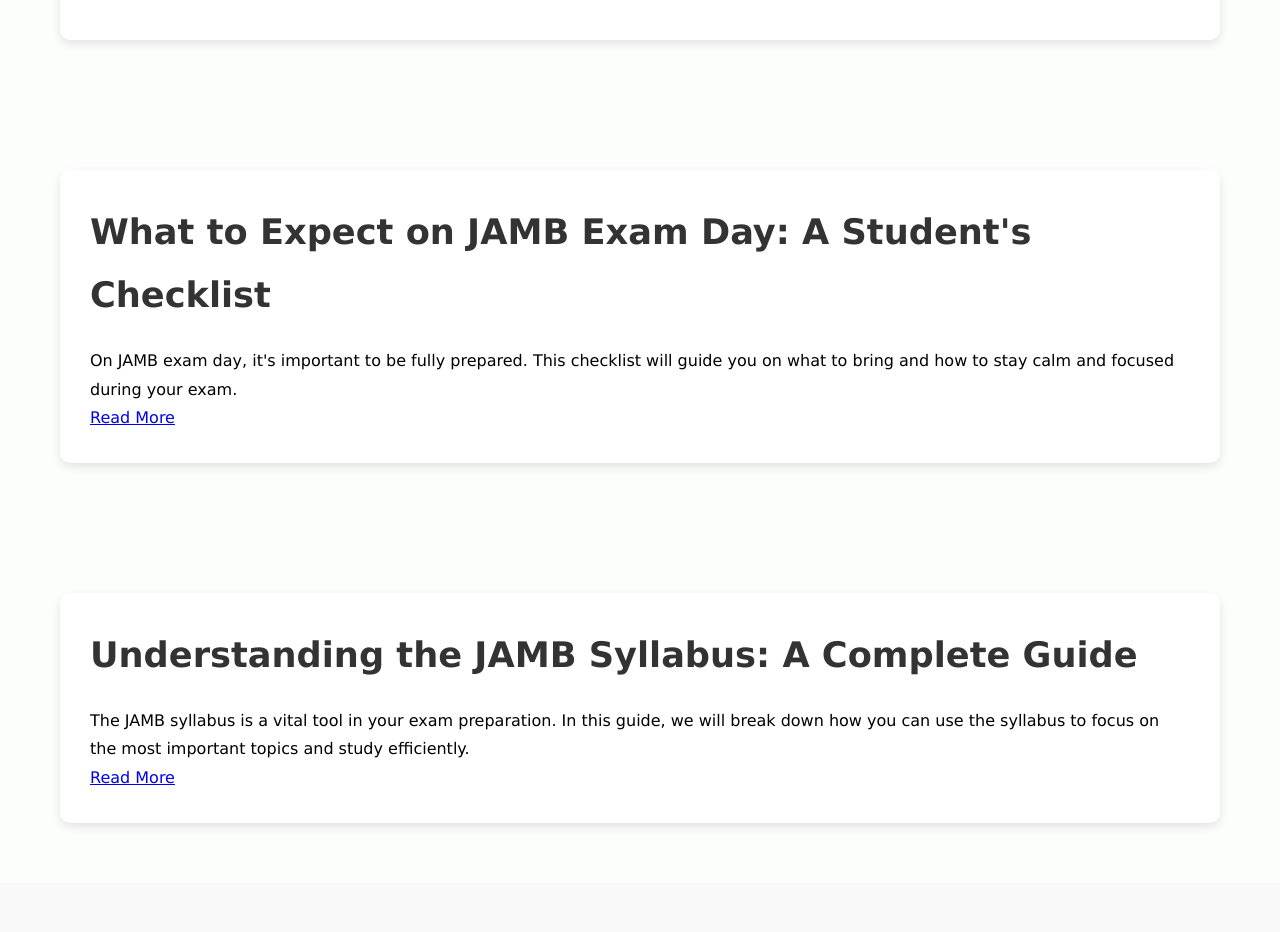
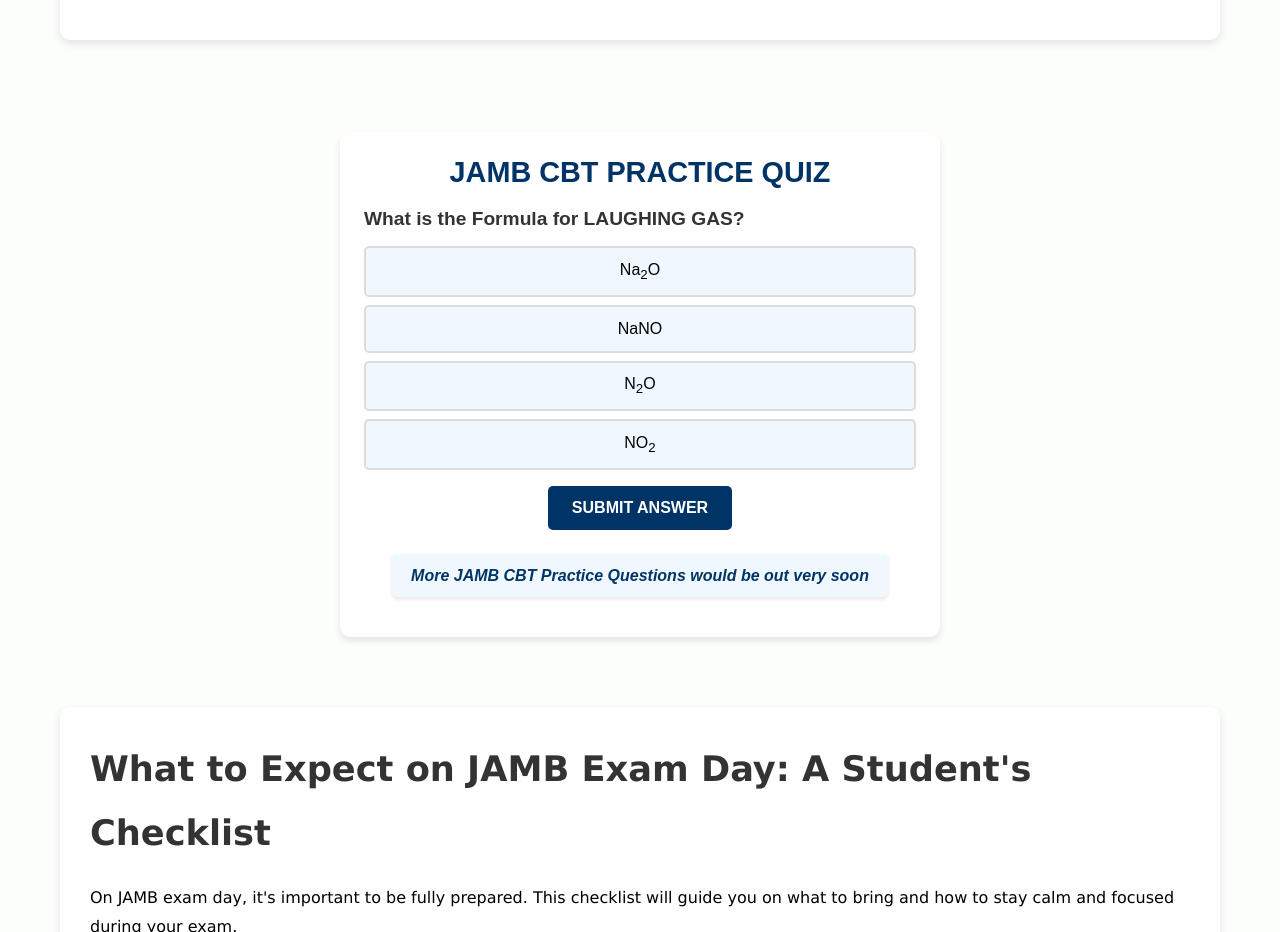
Before and after one commit to divine-dhacker/prepare4jamb, a plain HTML site: page index.html in a window 1280 px wide. Shown: the part 3580-4512 px from the top of the page. Drawn offline with Linux system fonts and the light colour scheme.

Commit message:
index.html

```diff
--- a/index.html
+++ b/index.html
@@ -224,7 +224,28 @@
     </section>
 
 
+<!-- Quiz Section -->
+    <div class="quiz-container">
+        <h2>JAMB CBT Practice Quiz</h2>
 
+        <div class="question-container">
+            <p class="question" id="question">What is the Formula for LAUGHING GAS?</p>
+
+            <ul class="options" id="options">
+                <li onclick="selectAnswer('A')">Na<sub>2</sub>O</li>
+                <li onclick="selectAnswer('B')">NaNO</li>
+                <li onclick="selectAnswer('C')">N<sub>2</sub>O</li>
+                <li onclick="selectAnswer('D')">NO<sub>2</sub></li>
+            </ul>
+
+            <button class="btn" onclick="checkAnswer()">Submit Answer</button>
+        </div>
+
+        <p class="cta-message">More JAMB CBT Practice Questions would be out very soon</p>
+
+        <div class="result" id="result"></div>
+    </div>
+    <!-- End Quiz Section -->
 
 
     <!-- TRENDING TOPIC 1 -->
```
